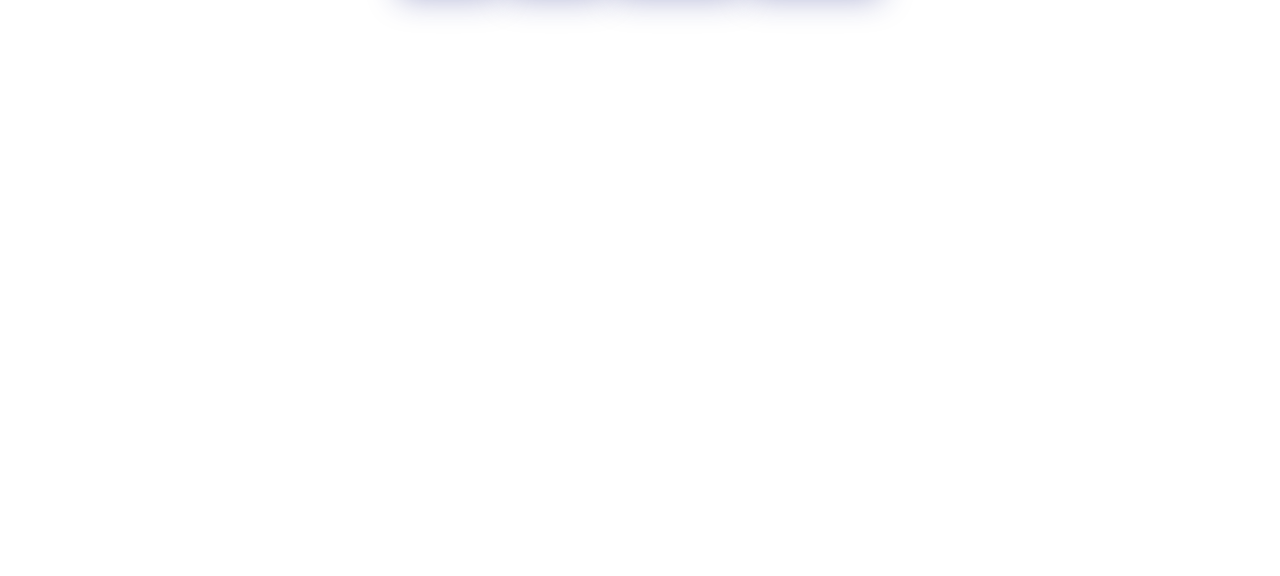
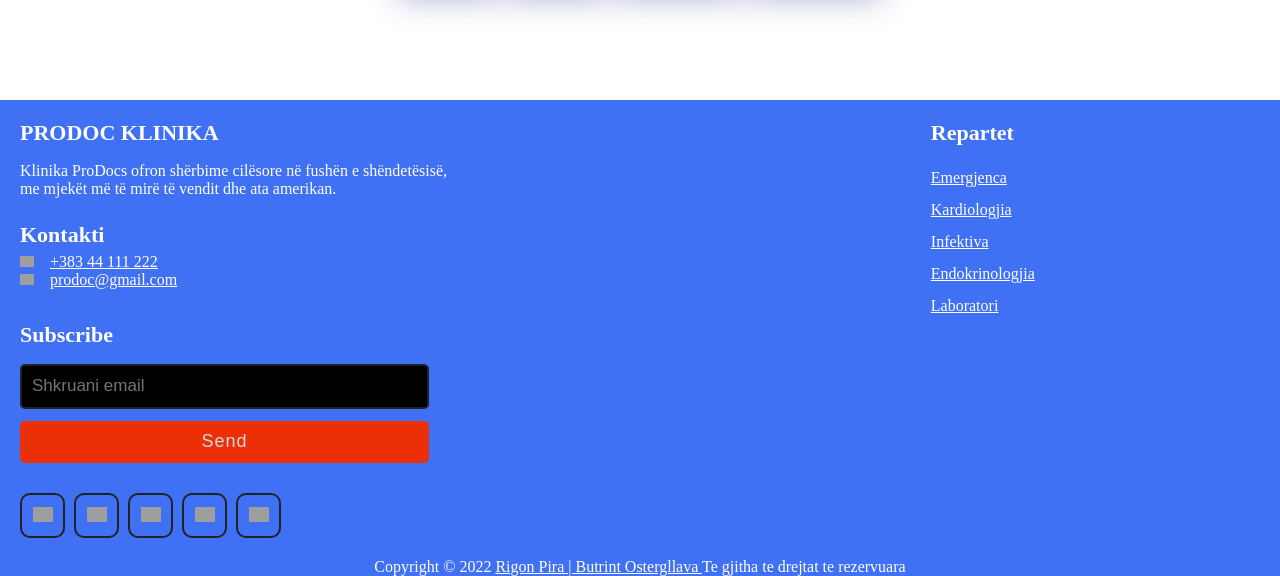
Before and after one commit to RigonP/ProjektiInxhinieriEWeb, a PHP site: page /ballina.html in a window 1280 px wide. Shown: the part 2460-3036 px from the top of the page. Before the commit the page ends 2474 px from the top, so only its background shows below. Run offline with PHP 8.4, Linux system fonts and the light colour scheme; grey boxes are pictures that could not be loaded.

Commit message:
Shtimi i pjeses se footer dhe CSS

```diff
--- a/FaqjaKryesore/ballina.html
+++ b/FaqjaKryesore/ballina.html
@@ -217,6 +217,55 @@
          <!--Ketu perfundon reminder-->
 
 
+          <!--Ketu fillon pjesa e footer, i cili eshte responsiv-->
+        <footer>
+            <div class="content">
+                <div class="left-box">
+                    <div class="upper">
+                        <div class="topic">PRODOC KLINIKA</div>
+                        <p>Klinika ProDocs ofron shërbime cilësore në fushën e shëndetësisë,
+                            <br> me mjekët më të mirë të vendit dhe ata amerikan.</p>
+                    </div>
+                    <div class="lower">
+                        <div class="topic">Kontakti</div>
+                        <div class="phone">
+                            <a href="#"><img src="..//FaqjaKryesore/telephone.png" alt="">+383 44 111 222</a>
+                        </div>
+                        <div class="email">
+                            <a href="#"><img src="..//FaqjaKryesore/email.png" alt="">prodoc@gmail.com</a>
+                        </div>
+                    </div>
+                </div>
+                <div class="middle box">
+                    <div class="topic">Repartet</div>
+                    <div><a href="..//Repartet/repartet.html">Emergjenca</a></div>
+                    <div><a href="..//Repartet/repartet.html">Kardiologjia</a></div>
+                    <div><a href="..//Repartet/repartet.html">Infektiva</a></div>
+                    <div><a href="..//Repartet/repartet.html">Endokrinologjia</a></div>
+                    <div><a href="..//Repartet/repartet.html">Laboratori</a></div>
+                </div>
+                <div class="right box">
+                    <div class="topic">Subscribe</div>
+                    <form action="#">
+                        <input type="text" placeholder="Shkruani email">
+                        <input type="submit" name="" value="Send">
+                        <div class="media-icons">
+                            <a href="#"><img src="..//FaqjaKryesore/facebook.png" alt=""></a>
+                            <a href="#"><img src="..//FaqjaKryesore/instagram.png" alt=""></a>
+                            <a href="#"><img src="..//FaqjaKryesore/twitter.png" alt=""></a>
+                            <a href="#"><img src="..//FaqjaKryesore/youtube.png" alt=""></a>
+                            <a href="#"><img src="..//FaqjaKryesore/linkedin.png" alt=""></a>
+                        </div>
+                    </form>
+                </div>
+            </div>
+            <div class="bottom">
+                <p>Copyright &#169; 2022 <a href="#">Rigon Pira | Butrint Ostergllava </a> Te gjitha te drejtat te rezervuara</p>
+            </div>
+        </footer>
+
+        <script src="scriptBallina.js"></script>
+
 
     </body>
 </html>
--- a/FaqjaKryesore/styleBallina.css
+++ b/FaqjaKryesore/styleBallina.css
@@ -486,3 +486,160 @@ input[type="checkbox"]{
     font-size: 1.1rem;
     font-weight: 600;
   }
+
+
+
+  /*CSS per pjesen e footer*/
+footer{
+    width: 100%;
+    bottom: 0;
+    left: 0;
+    background-color: #4070f4;
+  }
+
+  footer .content{
+    max-width: 1350px;
+    margin: auto;
+    padding: 20px;
+    display: flex;
+    flex-wrap: wrap;
+    justify-content: space-between;
+  }
+
+  footer .content p,a {
+    color: #fff;
+  }
+
+  footer .content .box{
+    width: 33%;
+    transition: all 0.4s ease ;
+  }
+
+  footer .content .topic{
+    font-size: 22px;
+    font-weight: 600;
+    color: white;
+    margin-bottom: 16px;
+
+  }
+
+  footer .content p{
+    text-align: justify;
+  }
+
+  footer .content .lower .topic{
+    margin: 24px 0 5px 0;
+  }
+
+  footer .content .lower img{
+    padding-right: 16px;
+    width: 30px;
+  }
+
+  footer .content .middle{
+    padding-left: 80px;
+  }
+
+
+  footer .content .middle a{
+    line-height: 32px;
+  }
+
+  footer .content .right input[type="text"] {
+    height: 45px;
+    width: 100%;
+    outline: none;
+    color: #d9d9d9;
+    background: #000;
+    border-radius:5px ;
+    padding-left: 10px;
+    font-size: 17px;
+    border: 2px solid #222;
+  }
+
+  footer .content .right input[type="submit"]{
+    height: 42px;
+    width: 100%;
+    font-size: 18px;
+    color: #d9d9d9;
+    background: #eb2f06;
+    outline: none;
+    border-radius: 5px;
+    letter-spacing: 1px;
+    cursor: pointer;
+    margin-top: 12px;
+    border: 2px solid #eb2f06 ;
+    transition: all 0.3s ease-in-out;
+  }
+
+  .content .right input[type="submit"]:hover{
+    background: none;
+    color: #eb2f06
+  }
+
+  footer .content .media-icons img{
+    width: 20px;
+  }
+  footer .content .media-icons a{
+    font-size: 16px;
+    height: 45px;
+    width: 45px;
+    display: inline-block;
+    text-align: center;
+    line-height: 43px;
+    border-radius: 10px ;
+    border: 2px solid #222222;
+    margin: 30px 5px 0 0;
+    transition: all 0.3s ease;
+  }
+
+  .content .media-icons a:hover{
+    border-color: #eb2f06 ;
+  }
+
+  footer .bottom{
+    width:100% ;
+    text-align: center;
+    color: white;
+    padding: 0 40px 5 px 0 ;
+  }
+
+  footer .bottom a{
+    color: white;
+  }
+  footer a{
+    transition: all 0.3s ease;
+  }
+
+  footer a:hover{
+    color: #eb2f06;
+  }
+
+  @media (max-width: 1100px){
+    footer .content .middle{
+        padding-left: 50px;
+    }
+  }
+
+  @media (max-width: 950px){
+    footer .content .box{
+        width: 50%;
+    }
+    .content .right{
+        margin-top: 40px;
+    }
+  }
+
+  @media (max-width: 560px){
+    footer{
+        position: relative;
+    }
+    footer .content .box{
+        width: 100%;
+        margin-top: 30px ;
+    }
+    footer .content .middle{
+        padding-left: 0;
+    }
+
+  }
```
